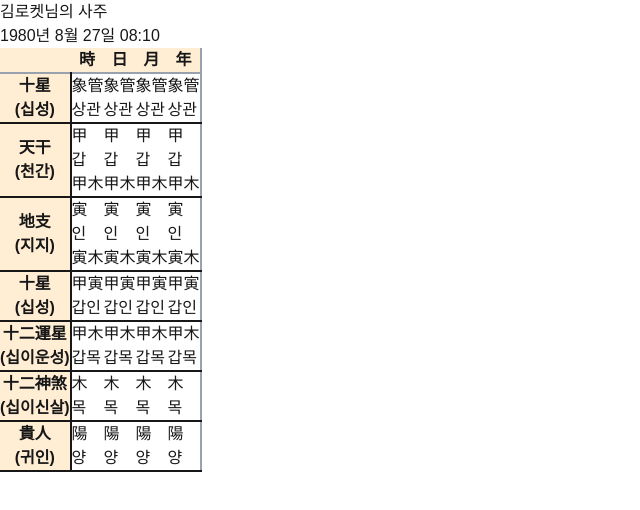
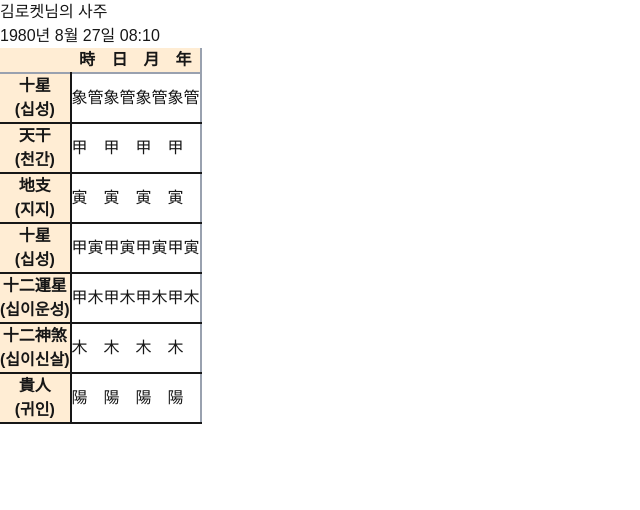
Before and after one commit to G1Coding/RocketAI, a Next.js app: page / in a window 1280 px wide. Shown: the top 510 px of the page, without its empty margins (0-640 px from the left). Built offline with nearby package versions, Linux system fonts and the light colour scheme.

Commit message:
refactore: type의 변수명 수정

```diff
--- a/src/data/sajuInfo.ts
+++ b/src/data/sajuInfo.ts
@@ -3,41 +3,41 @@ export const sajuInfo = {
   birth: "1980년 8월 27일 08:10",
   bodyData: [
     {
-      one: { hanja: "象管", text: "상관" },
-      two: { hanja: "甲", text: "갑", label: "甲木" },
-      three: { hanja: "寅", text: "인", label: "寅木" },
-      four: { hanja: "甲寅", text: "갑인" },
-      five: { hanja: "甲木", text: "갑목" },
-      six: { hanja: "木", text: "목" },
-      seven: { hanja: "陽", text: "양" },
+      one: { hanja: "象管", hanjaKo: "상관" },
+      two: { hanja: "甲", hanjaKo: "갑", hanjaLabel: "甲木" },
+      three: { hanja: "寅", hanjaKo: "인", hanjaLabel: "寅木" },
+      four: { hanja: "甲寅", hanjaKo: "갑인" },
+      five: { hanja: "甲木", hanjaKo: "갑목" },
+      six: { hanja: "木", hanjaKo: "목" },
+      seven: { hanja: "陽", hanjaKo: "양" },
     },
 
     {
-      one: { hanja: "象管", text: "상관" },
-      two: { hanja: "甲", text: "갑", label: "甲木" },
-      three: { hanja: "寅", text: "인", label: "寅木" },
-      four: { hanja: "甲寅", text: "갑인" },
-      five: { hanja: "甲木", text: "갑목" },
-      six: { hanja: "木", text: "목" },
-      seven: { hanja: "陽", text: "양" },
+      one: { hanja: "象管", hanjaKo: "상관" },
+      two: { hanja: "甲", hanjaKo: "갑", hanjaLabel: "甲木" },
+      three: { hanja: "寅", hanjaKo: "인", hanjaLabel: "寅木" },
+      four: { hanja: "甲寅", hanjaKo: "갑인" },
+      five: { hanja: "甲木", hanjaKo: "갑목" },
+      six: { hanja: "木", hanjaKo: "목" },
+      seven: { hanja: "陽", hanjaKo: "양" },
     },
     {
-      one: { hanja: "象管", text: "상관" },
-      two: { hanja: "甲", text: "갑", label: "甲木" },
-      three: { hanja: "寅", text: "인", label: "寅木" },
-      four: { hanja: "甲寅", text: "갑인" },
-      five: { hanja: "甲木", text: "갑목" },
-      six: { hanja: "木", text: "목" },
-      seven: { hanja: "陽", text: "양" },
+      one: { hanja: "象管", hanjaKo: "상관" },
+      two: { hanja: "甲", hanjaKo: "갑", hanjaLabel: "甲木" },
+      three: { hanja: "寅", hanjaKo: "인", hanjaLabel: "寅木" },
+      four: { hanja: "甲寅", hanjaKo: "갑인" },
+      five: { hanja: "甲木", hanjaKo: "갑목" },
+      six: { hanja: "木", hanjaKo: "목" },
+      seven: { hanja: "陽", hanjaKo: "양" },
     },
     {
-      one: { hanja: "象管", text: "상관" },
-      two: { hanja: "甲", text: "갑", label: "甲木" },
-      three: { hanja: "寅", text: "인", label: "寅木" },
-      four: { hanja: "甲寅", text: "갑인" },
-      five: { hanja: "甲木", text: "갑목" },
-      six: { hanja: "木", text: "목" },
-      seven: { hanja: "陽", text: "양" },
+      one: { hanja: "象管", hanjaKo: "상관" },
+      two: { hanja: "甲", hanjaKo: "갑", hanjaLabel: "甲木" },
+      three: { hanja: "寅", hanjaKo: "인", hanjaLabel: "寅木" },
+      four: { hanja: "甲寅", hanjaKo: "갑인" },
+      five: { hanja: "甲木", hanjaKo: "갑목" },
+      six: { hanja: "木", hanjaKo: "목" },
+      seven: { hanja: "陽", hanjaKo: "양" },
     },
   ],
 };
--- a/src/types.ts
+++ b/src/types.ts
@@ -16,16 +16,16 @@ export interface SajuData {
 }
 
 export interface SajuDataBox {
-  hanja?: string;
-  text: string;
+  hanja: string;
+  hanjaKo: string;
   color?: string;
-  label?: string;
+  hanjaLabel: string;
 }
 
 export interface SajuDataCell {
-  hanja?: string; //없음의 경우
-  text: string;
-  label?: string;
+  // 한자, 한글 모두 X -> 없음으로 표기
+  hanja?: string;
+  hanjaKo?: string;
 }
 
 export interface RowHeader {
```
